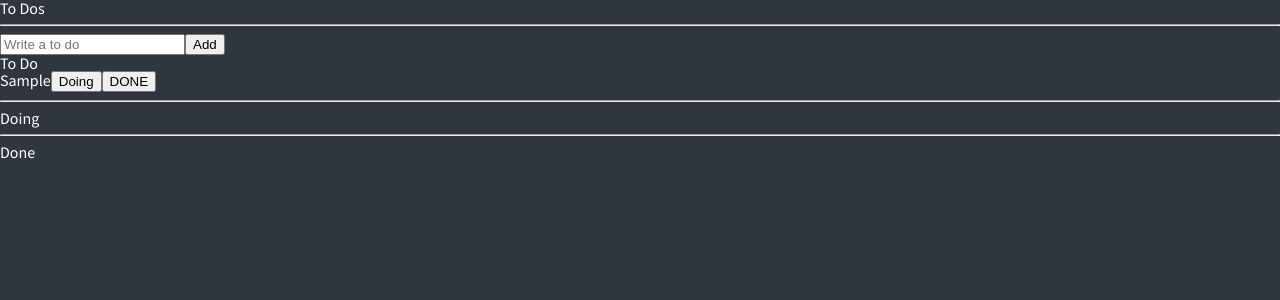
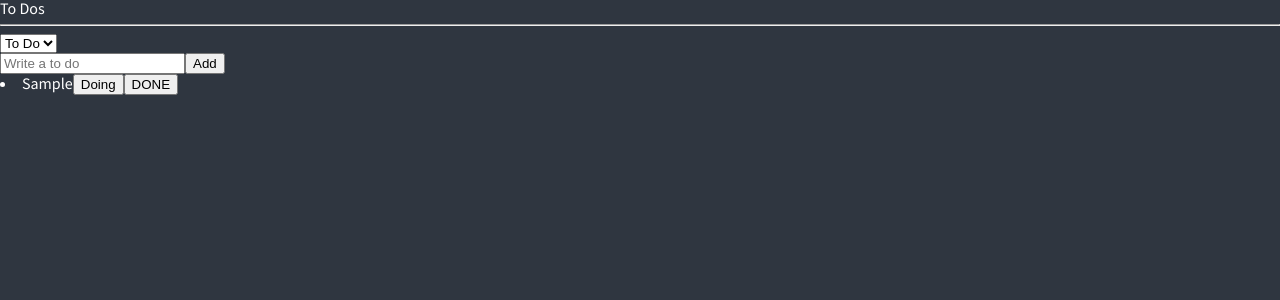
Before and after one commit to dayyypa/master-class, a React (Create React App) app: page / in a window 1280 px wide. Both pictures are taken after typing "Sample" into the empty fields and a click on the button "Add". Shown: the top 300 px of the page. Built offline with nearby package versions, Linux system fonts and the light colour scheme.

Commit message:
selecter , enum

```diff
--- a/src/atoms.tsx
+++ b/src/atoms.tsx
@@ -1,10 +1,21 @@
 import { atom, selector } from 'recoil';
+
+export enum Categories {
+	'TO_DO' = 'TO_DO',
+	'DOING' = 'DOING',
+	'DONE' = 'DONE'
+}
 
 export interface IToDo {
 	text: string;
 	id: number;
-	category: 'TO_DO' | 'DOING' | 'DONE';
+	category: Categories;
 }
+
+export const categoryState = atom<Categories>({
+	key: 'category',
+	default: Categories.TO_DO
+});
 
 export const toDoState = atom<IToDo[]>({
 	key: 'toDo',
@@ -15,10 +26,7 @@
 	key: 'toDoSelector',
 	get: ({ get }) => {
 		const toDos = get(toDoState);
-		return [
-			toDos.filter((toDo) => toDo.category === 'TO_DO'),
-			toDos.filter((toDo) => toDo.category === 'DOING'),
-			toDos.filter((toDo) => toDo.category === 'DONE')
-		];
+		const category = get(categoryState);
+		return toDos.filter((toDo) => toDo.category === category);
 	}
 });
--- a/src/components/CreateToDo.tsx
+++ b/src/components/CreateToDo.tsx
@@ -1,6 +1,6 @@
 import { useForm } from 'react-hook-form';
-import { useRecoilState, useSetRecoilState } from 'recoil';
-import { IToDo, toDoState } from 'src/atoms';
+import { useRecoilState, useRecoilValue, useSetRecoilState } from 'recoil';
+import { categoryState, IToDo, toDoState } from 'src/atoms';
 
 interface IForm {
 	toDoInput: string;
@@ -8,25 +8,14 @@
 
 function CreateTodo() {
 	const setToDos = useSetRecoilState(toDoState);
-
+	const category = useRecoilValue(categoryState);
 	const { register, handleSubmit, setValue } = useForm<IForm>();
 
 	const handleValid = ({ toDoInput }: IForm) => {
-		const newTodo: IToDo = { text: toDoInput, id: Date.now(), category: 'TO_DO' };
-
-		setToDos((oldToDos) => [newTodo, ...oldToDos]);
-		// setToDos((old) => [...old, newTodo]);
+		setToDos((oldToDos) => [{ text: toDoInput, id: Date.now(), category }, ...oldToDos]);
 
 		setValue('toDoInput', '');
 	};
-	// const [list, setList] = useState<string[]>([]);
-	// // list = ['b', 'a'] --> ['c','b','a']
-	// setList((oldList)=>{
-	//
-	// 	return ['c',...oldList] // ['c', 'b', 'a']
-	// })
-	// setList((oldList) => ['c', ...oldList])
-	// setList(['c'])
 
 	return (
 		<form onSubmit={handleSubmit(handleValid)}>
--- a/src/components/ToDo.tsx
+++ b/src/components/ToDo.tsx
@@ -1,5 +1,5 @@
 import { useSetRecoilState } from 'recoil';
-import { IToDo, toDoState } from 'src/atoms';
+import { Categories, IToDo, toDoState } from 'src/atoms';
 
 function ToDo({ text, category, id }: IToDo) {
 	const setToDos = useSetRecoilState(toDoState);
@@ -17,18 +17,18 @@
 	return (
 		<li>
 			<span>{text}</span>
-			{category !== 'TO_DO' && (
-				<button name="TO_DO" onClick={onClick}>
+			{category !== Categories.TO_DO && (
+				<button name={Categories.TO_DO} onClick={onClick}>
 					TO_DO
 				</button>
 			)}
-			{category !== 'DOING' && (
-				<button name="DOING" onClick={onClick}>
+			{category !== Categories.DOING && (
+				<button name={Categories.DOING} onClick={onClick}>
 					Doing
 				</button>
 			)}
-			{category !== 'DONE' && (
-				<button name="DONE" onClick={onClick}>
+			{category !== Categories.DONE && (
+				<button name={Categories.DONE} onClick={onClick}>
 					DONE
 				</button>
 			)}
--- a/src/components/ToDoList.tsx
+++ b/src/components/ToDoList.tsx
@@ -1,36 +1,28 @@
 import { useRecoilState, useRecoilValue } from 'recoil';
 import CreateTodo from './CreateToDo';
-import { toDoSelector, toDoState } from 'src/atoms';
+import { Categories, categoryState, toDoSelector, toDoState } from 'src/atoms';
 import ToDo from './ToDo';
 
 function ToDoList() {
-	const [toDo, doing, done] = useRecoilValue(toDoSelector);
+	const toDos = useRecoilValue(toDoSelector);
+	const [category, setCategory] = useRecoilState(categoryState);
+	const onInput = (event: React.FormEvent<HTMLSelectElement>) => {
+		setCategory(event.currentTarget.value as any);
+	};
 
 	return (
 		<div>
 			<h1>To Dos</h1>
 			<hr />
+			<select value={category} onInput={onInput}>
+				<option value={Categories.TO_DO}>To Do</option>
+				<option value={Categories.DOING}>Doing</option>
+				<option value={Categories.DONE}>Done</option>
+			</select>
 			<CreateTodo />
-			<h2>To Do</h2>
-			<ul>
-				{toDo.map((toDo) => (
-					<ToDo {...toDo} />
-				))}
-			</ul>
-			<hr />
-			<h2>Doing</h2>
-			<ul>
-				{doing.map((toDo) => (
-					<ToDo {...toDo} />
-				))}
-			</ul>
-			<hr />
-			<h2>Done</h2>
-			<ul>
-				{done.map((toDo) => (
-					<ToDo {...toDo} />
-				))}
-			</ul>
+			{toDos?.map((toDo) => (
+				<ToDo key={toDo.id} {...toDo} />
+			))}
 		</div>
 	);
 }
```
